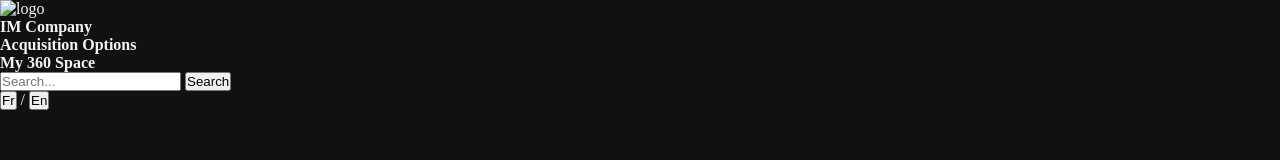
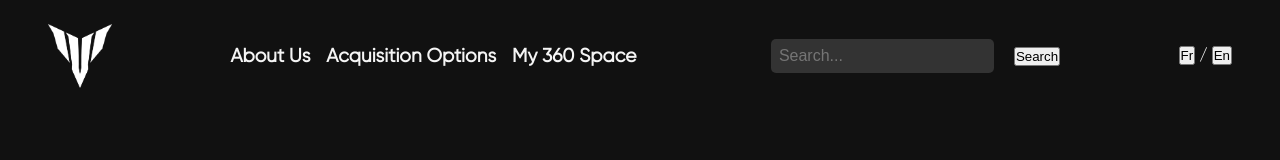
Before and after one commit to Sandesh13fr/AC-Demo-Webpage, a plain HTML site: page index.html in a window 1280 px wide. Drawn offline with Linux system fonts and the light colour scheme.

Commit message:
adding styling and fonts

```diff
--- a/index.html
+++ b/index.html
@@ -10,11 +10,11 @@
     <header>
         <!--Adding Logo-->
         <div id="logoContainer">
-            <img width="40" src="./merry167-attachments/Symbole_blanc.png" alt="logo">
+            <img src="./Assets/photos/Symbole_blanc.png" alt="logo">
         </div>
          <!--Adding HyperLinks-->
         <nav>
-            <h4>IM Company</h4>
+            <h4>About Us</h4>
             <h4>Acquisition Options</h4>
             <h4>My 360 Space</h4>
         </nav>
--- a/style.css
+++ b/style.css
@@ -1,15 +1,77 @@
-*{
+@font-face {
+    font-family: bold;
+    src: url("./Assets/fonts/Gilroy-Bold.ttf");
+}
+@font-face {
+    font-family: heavyBold;
+    src: url("./Assets/fonts/Gilroy-Heavy.ttf");
+}
+@font-face {
+    font-family: light;
+    src: url("./Assets/fonts/Gilroy-Light.ttf");
+}
+@font-face {
+    font-family: regular;
+    src: url("./Assets/fonts/Gilroy-Regular.ttf");
+}
+@font-face {
+    font-family: Medium;
+    src: url("./Assets/fonts/Gilroy-Medium.ttf");
+}
+
+
+* {
     margin: 0;
     padding: 0;
     box-sizing: border-box;
 }
 
-html,body{
+html,
+body {
     height: 100%;
     width: 100%;
 }
 
-body{
+body {
     background-color: #111111;
     color: whitesmoke;
 }
+
+header {
+    display: flex;
+    align-items: center;
+    justify-content: space-between;
+    padding: 1.5rem 3rem;
+    font-family: regular;
+    #logoContainer {
+       height: 4rem;
+       width: 4rem;
+       img{
+        height: 100%;
+        width: 100%;
+       }
+    }
+
+    nav {
+        display: flex;
+
+        h4 {
+            color: whitesmoke;
+            text-decoration: none;
+            margin-right: 1rem;
+            cursor: pointer;
+            font-size: 1.2rem;
+        }
+    }
+
+    input[type="text"] {
+        padding: 0.5rem;
+        margin-right: 1rem;
+        border: none;
+        border-radius: 5px;
+        background-color: #333333;
+        color: whitesmoke;
+        font-size: 1rem;
+        transition: background-color 0.3s ease;
+    }
+}
```
Also changed, not shown: Assets/fonts/Gilroy-Bold.ttf (added), Assets/fonts/Gilroy-Heavy.ttf (added), Assets/fonts/Gilroy-Light.ttf (added), Assets/fonts/Gilroy-Medium.ttf (added), Assets/fonts/Gilroy-Regular.ttf (added).
